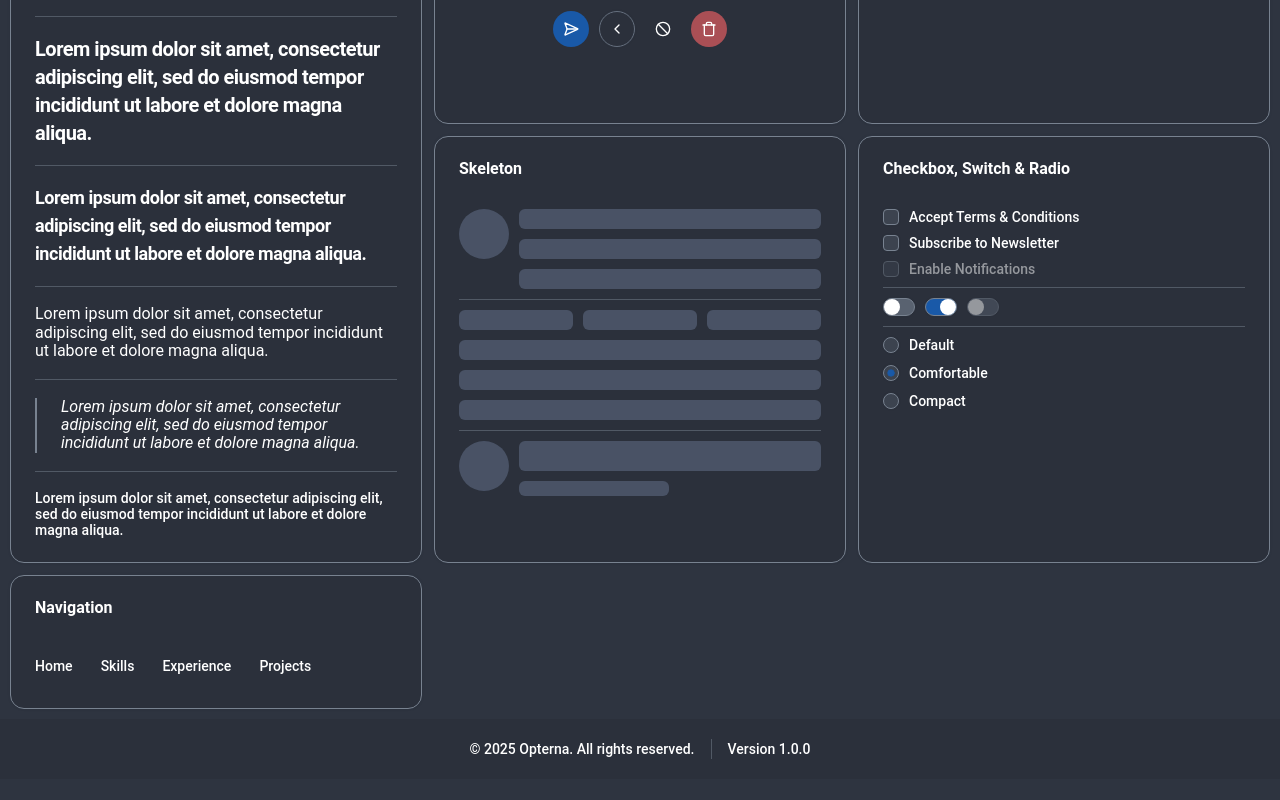
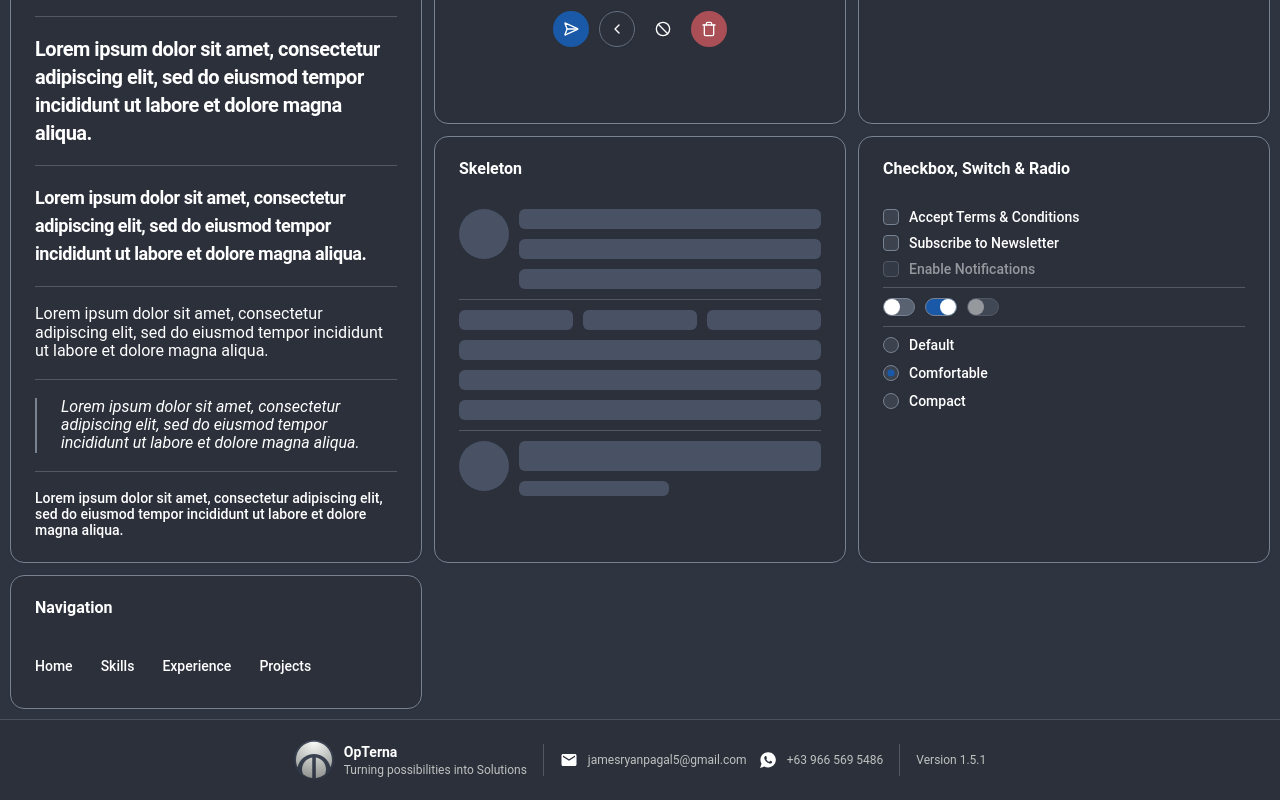
Before and after one commit to jamesryanpagal/opterna, a React (Vite) app: page /overview in a window 1280 px wide. Shown: the part 893-1693 px from the top of the page. Before the commit the page ends 1672 px from the top, so only its background shows below. Built offline with nearby package versions, Linux system fonts and the light colour scheme.

Commit message:
footer and reachout form ui

```diff
--- a/package.json
+++ b/package.json
@@ -1,7 +1,7 @@
 {
   "name": "react-vite-typescript-shadcn-template",
   "private": true,
-  "version": "1.0.0",
+  "version": "1.5.1",
   "type": "module",
   "scripts": {
     "dev": "vite",
--- a/src/components/app-footer.tsx
+++ b/src/components/app-footer.tsx
@@ -1,16 +1,79 @@
-import { TextSmall } from "./typography";
+import { Text } from "./typography";
 import pckg from "../../package.json";
 import { Separator } from "./ui/separator";
 import Container from "./container";
+import Avatar from "./avatar";
+import { appIcon } from "@/assets";
+import { MdEmail } from "react-icons/md";
+import { IoLogoWhatsapp } from "react-icons/io";
 
 const AppFooter = () => {
   return (
-    <div className="flex flex-col min-h-10 py-5 items-center justify-center space-x-4 text-sm bg-white dark:bg-card sm:flex-row">
-      <TextSmall>© 2025 Opterna. All rights reserved.</TextSmall>
-      <Container padding="none" className="h-5 hidden sm:block">
+    <div className="flex flex-col sm:flex-row min-h-10 py-5 justify-center items-center gap-4 text-sm border-border/40 border-t bg-white dark:bg-card">
+      <Container
+        padding="none"
+        flexDisplay
+        flexDirection="row"
+        alignItems="center"
+        gap="sm"
+      >
+        <Avatar src={appIcon} />
+        <Container padding="none">
+          <Text className="font-bold">OpTerna</Text>
+          <Text secondary className="text-xs">
+            Turning possibilities into Solutions
+          </Text>
+        </Container>
+      </Container>
+      <Container padding="none" className="h-8 hidden sm:block">
         <Separator orientation="vertical" />
       </Container>
-      <TextSmall>Version {pckg.version}</TextSmall>
+      <Container padding="none" className="w-[220px] block sm:hidden">
+        <Separator />
+      </Container>
+      <Container
+        padding="none"
+        flexDisplay
+        flexDirection="row"
+        alignItems="center"
+        className="space-x-1 w-[220px] gap-2 sm:w-auto"
+        sm={{
+          flexDirection: "column",
+          alignItems: "start",
+        }}
+      >
+        <Container
+          padding="none"
+          flexDisplay
+          flexDirection="row"
+          alignItems="center"
+        >
+          <MdEmail size={18} />
+          <Text secondary className="text-xs">
+            jamesryanpagal5@gmail.com
+          </Text>
+        </Container>
+        <Container
+          padding="none"
+          flexDisplay
+          flexDirection="row"
+          alignItems="center"
+        >
+          <IoLogoWhatsapp size={18} />
+          <Text secondary className="text-xs">
+            +63 966 569 5486
+          </Text>
+        </Container>
+      </Container>
+      <Container padding="none" className="h-8 hidden sm:block">
+        <Separator orientation="vertical" />
+      </Container>
+      <Container padding="none" className="w-[220px] block sm:hidden">
+        <Separator />
+      </Container>
+      <Text secondary className="text-xs w-[220px] sm:w-auto">
+        Version {pckg.version}
+      </Text>
     </div>
   );
 };
--- a/src/components/input-group.tsx
+++ b/src/components/input-group.tsx
@@ -95,7 +95,7 @@ export const TextAreaGroup = ({
 }: TextAreaGroupProps) => {
   const Wrapper = label ? Field : React.Fragment;
   return (
-    <Wrapper {...(label && { className: "gap-1.5" })} aria-invalid={!!err}>
+    <Wrapper {...(label && { className: "gap-1.5", "aria-invalid": !!err })}>
       {label && (
         <FieldLabel>
           {label} {required && <span className="text-destructive">*</span>}
--- a/src/pages/home/home.tsx
+++ b/src/pages/home/home.tsx
@@ -10,6 +10,7 @@ import { Button } from "@/components/ui/button";
 import { IoIosArrowUp } from "react-icons/io";
 import { onScrollToAnchor } from "@/utils/helper";
 import { useLocation } from "react-router-dom";
+import AppFooter from "@/components/app-footer";
 
 const Home = () => {
   const [showBackToTop, setShowBackToTop] = useState(false);
@@ -41,6 +42,7 @@ const Home = () => {
           <Projects />
         </Container>
       </Container>
+      <AppFooter />
       {showBackToTop && (
         <Button
           variant="secondary"
--- a/src/pages/home/profile.tsx
+++ b/src/pages/home/profile.tsx
@@ -2,14 +2,77 @@ import Container from "@/components/container";
 import { Text, Title } from "@/components/typography";
 import { Button } from "@/components/ui/button";
 import { IoLogoLinkedin, IoSend } from "react-icons/io5";
+import { TiAttachmentOutline } from "react-icons/ti";
 import TypingText from "@/components/ui/shadcn-io/typing-text";
 import { COLORS } from "@/utils/constants";
 import Avatar from "@/components/avatar";
 import { profileImg } from "@/assets";
 import { onOpenUrl } from "@/utils/helper";
+import { useMemo, useRef, useState } from "react";
+import { Modal } from "@/components/ui/dialog";
+import { TextAreaGroup } from "@/components/input-group";
+import { IoMdImage } from "react-icons/io";
+import { Separator } from "@/components/ui/separator";
 
 const Profile = () => {
+  const ref = useRef<HTMLTextAreaElement>(null);
+  const [toggleModal, setToggleModal] = useState(false);
+
+  const renderModal = useMemo(() => {
     return (
+      <Modal
+        title="How can i help you?"
+        description="Feel free to reach out for collaborations or inquiries. You can also contact me via +63 966 569 5486."
+        open={toggleModal}
+        onOpenChange={e => setToggleModal(e)}
+      >
+        <TextAreaGroup
+          ref={ref}
+          placeholder="Write a message"
+          className="min-h-[200px] max-h-[300px]"
+          postfix={
+            <Container
+              className="w-full"
+              padding="none"
+              flexDisplay
+              flexDirection="row"
+              alignItems="center"
+              justifyContent="space-between"
+            >
+              <Container
+                padding="none"
+                flexDisplay
+                flexDirection="row"
+                alignItems="center"
+                className="gap-1"
+              >
+                <Button variant="ghost" className="rounded-md" size="icon">
+                  <IoMdImage className="size-5.5" />
+                </Button>
+                <Container padding="none" className="h-[20px]">
+                  <Separator orientation="vertical" />
+                </Container>
+                <Button variant="ghost" className="rounded-md" size="icon">
+                  <TiAttachmentOutline className="size-5.5" />
+                </Button>
+              </Container>
+              <Button
+                className="rounded-full"
+                variant="success"
+                size="icon"
+                onClick={() => console.log(ref.current?.value)}
+              >
+                <IoSend className="size-4" />
+              </Button>
+            </Container>
+          }
+        />
+      </Modal>
+    );
+  }, [toggleModal]);
+
+  return (
+    <>
       <Container
         id="home"
         padding="none"
@@ -76,6 +139,7 @@ const Profile = () => {
               className="flex-1 md:flex-auto"
               prefix={<IoSend />}
               variant="success"
+              onClick={() => setToggleModal(true)}
             >
               Reach out today
             </Button>
@@ -100,6 +164,8 @@ const Profile = () => {
           <Avatar src={profileImg} size="full" />
         </Container>
       </Container>
+      {renderModal}
+    </>
   );
 };
 
```
Also changed, not shown: src/components/ui/dialog.tsx (+71 -24 lines). Lines whose indentation alone changed are shown as unchanged.
